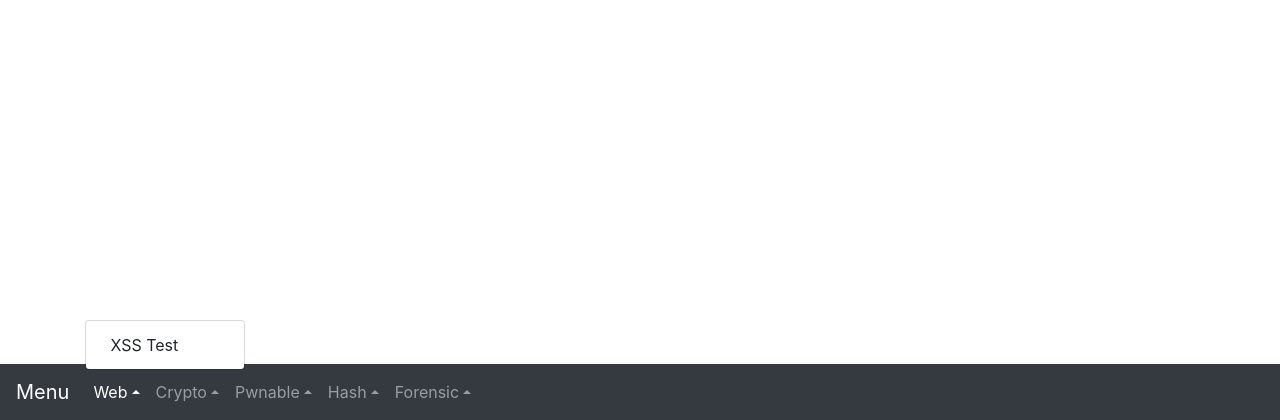
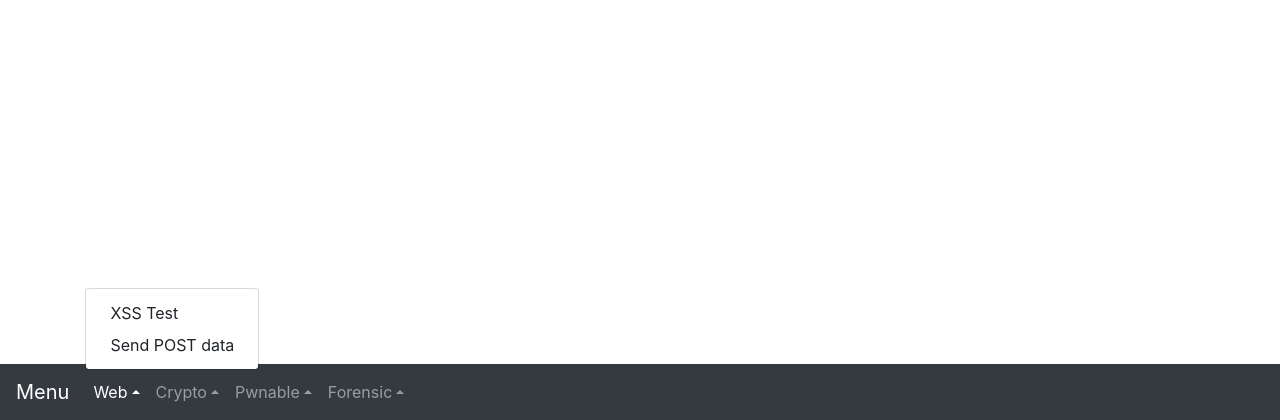
Before and after one commit to war-tanker/battleground, a Flask app: page /1/1 in a window 1280 px wide, after a click on "Web". Shown: the part 380-800 px from the top of the page. Run offline with Flask 2, Linux system fonts and the light colour scheme; some libraries are stand-ins or nearby versions.

Commit message:
ADD: web-POST

```diff
--- a/battleground/templates/form.html
+++ b/battleground/templates/form.html
@@ -26,8 +26,7 @@
                     <input class="form-check-input" type="radio" name="base" id="b64" value="64">
                     <label class="form-check-label" for="b64">base64</label>
                 </div>
-            {% endif %}
-            {% if title=='hash-encrypt' %}
+            {% elif title=='hash-encrypt' %}
                 <div class="form-check form-check-inline">
                     <input class="form-check-input" type="radio" name="base" id="m5" value="md5">
                     <label class="form-check-label" for="inlineRadio1">md5</label>
@@ -51,7 +50,13 @@
             {% endif %}
             </div>
             <div style="margin: 0 0 10px 0">
-                <input type="text" class="form-control" id="input" placeholder="Input">
+                {% if title == 'web-post' %}
+                    <input type="text" class="form-control" id="url" placeholder="URL">
+                    <input type="text" class="form-control" id="form-data" placeholder="form">
+                    <input type="text" class="form-control" id="json-data" placeholder="json">
+                {% else %}
+                    <input type="text" class="form-control" id="input" placeholder="Input">
+                {% endif %}
             </div>
             <div class="input-group" style="margin: 0 0 10px 0">
                 <div class="input-group-prepend">
@@ -73,6 +78,7 @@
                     <a class="nav-link dropdown-toggle" data-toggle="dropdown" id="dropdown-l" aria-haspopup="true" aria-expanded="false">Web</a>
                     <div class="dropdown-menu" aria-labelledby="dropdown-l">
                         <a class="dropdown-item" href="/web/xss">XSS Test</a>
+                        <a class="dropdown-item" href="/web/post">Send POST data</a>
                     </div>
                 </li>
                 <li class="nav-item dropup">
@@ -80,6 +86,8 @@
                     <div class="dropdown-menu" aria-labelledby="dropdown-l">
                         <a class="dropdown-item" href="/crypto/base-encode">Base Encode</a>
                         <a class="dropdown-item" href="/crypto/base-decode">Base Decode</a>
+                        <a class="dropdown-item" href="/hash/encrypt">Hash Encrypt</a>
+                        <a class="dropdown-item" href="/hash/decrypt">Hash Decrypt</a>
                         <a class="dropdown-item" href="/crypto/solver">Crypto Solver</a>
                     </div>
                 </li>
@@ -87,13 +95,6 @@
                     <a class="nav-link dropdown-toggle" data-toggle="dropdown" id="dropdown-h" aria-haspopup="true" aria-expanded="false">Pwnable</a>
                     <div class="dropdown-menu" aria-labelledby="dropdown-h">
                         <a class="dropdown-item" href="/pwnable/terminal">Online Terminal</a>
-                    </div>
-                </li>
-                <li class="nav-item dropup">
-                    <a class="nav-link dropdown-toggle" data-toggle="dropdown" id="dropdown-h" aria-haspopup="true" aria-expanded="false">Hash</a>
-                    <div class="dropdown-menu" aria-labelledby="dropdown-h">
-                        <a class="dropdown-item" href="/hash/encrypt">Hash Encrypt</a>
-                        <a class="dropdown-item" href="/hash/decrypt">Hash Decrypt</a>
                     </div>
                 </li>
                 <li class="nav-item dropup">
@@ -133,7 +134,7 @@
                 });
             });
         }
-        if (menu == '/hash/encrypt') {
+        else if (menu == '/hash/encrypt') {
             $(document).ready(function() {
                 $("#okBtn").click(function() {
                     var hashVal = $('input[name="base"]:checked').val();
@@ -146,8 +147,22 @@
         else if (menu == '/crypto/hash-decrypt') {
             $(document).ready(function() {
                 $("#okBtn").click(function() {
+
+                    $.post("/api/decrypt/hash", {enc:$("#input").val()}, function(data) {
+                        $("#output").val(data);
+                    });
+                });
+            });
+        }
+        else if (menu == '/web/post') {
+            $(document).ready(function() {
+                $("#okBtn").click(function() {
                     var funcVal = $('input[name="func"]:checked').val();
-                    $.post("/api/decrypt/hash", {enc:$("#input").val()}, function(data) {
+                    $.post("/api/post", {
+                        url: $("#url").val(),
+                        json: $("#json-data").val(),
+                        data: $("#form-data").val()
+                    }, function(data) {
                         $("#output").val(data);
                     });
                 });
--- a/battleground/views.py
+++ b/battleground/views.py
@@ -63,7 +63,7 @@ def base_decode():
     return str((result, base))
 
 @app.route('/api/encrypt/hash', methods=['POST'])
-def hash_encrypt(): # just backend
+def hash_encrypt():
     hashfunc = request.form.get('hash')
     plain = request.form.get('plain')
     if hashfunc == 'md5':
@@ -87,7 +87,7 @@ def hash_encrypt(): # just backend
     return result
 
 @app.route('/api/decrypt/hash', methods=['POST'])
-def hash_decrypt(): # just backend
+def hash_decrypt():
     q_func = request.form.get('func')
     if q_func not in ['sha1', 'sha256', 'sha384', 'sha512' ,'md5']:
         return 'Unknown hash function'
@@ -98,6 +98,14 @@ def hash_decrypt(): # just backend
         return 'Not in DB'
     return result.plain
 
+@app.route('/api/post', methods=['POST'])
+def post_data():
+    return web.post(
+        url=request.form.get('url'),
+        json=request.form.get('json'),
+        data=request.form.get('data')
+    )
+
 @app.route('/<cate>/<menu>')
 def show_form(cate=None, menu=None):
     return render_template('form.html', title=cate+'-'+menu)
```
Also changed, not shown: battleground/templates/index.html (+3 -7 lines).
